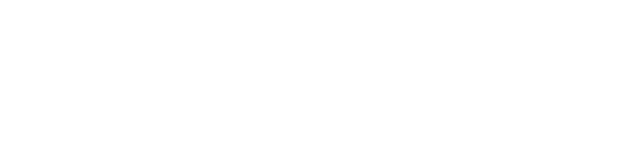
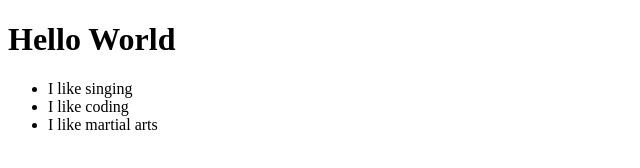
Before and after one commit to LauraCole1900/first-day-repo-part-2, a plain HTML site: page index.html in a window 1280 px wide. Shown: the whole page, without its empty margins (0-640 px from the left). Drawn offline with Linux system fonts and the light colour scheme.

Commit message:
added content to index.html

```diff
--- a/index.html
+++ b/index.html
@@ -3,9 +3,14 @@
 <head>
   <meta charset="UTF-8">
   <meta name="viewport" content="width=device-width, initial-scale=1.0">
-  <title>Document</title>
+  <title>My Site</title>
 </head>
 <body>
-
+  <h1>Hello World</h1>
+  <ul>
+    <li>I like singing</li>
+    <li>I like coding</li>
+    <li>I like martial arts</li>
+  </ul>
 </body>
 </html>
```
